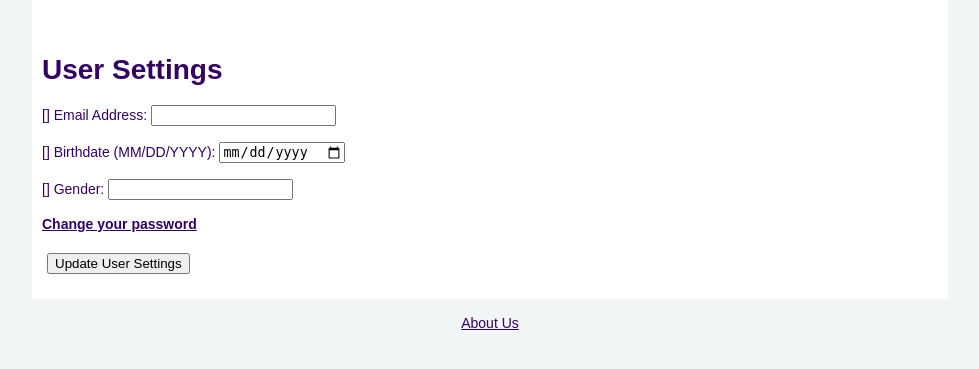
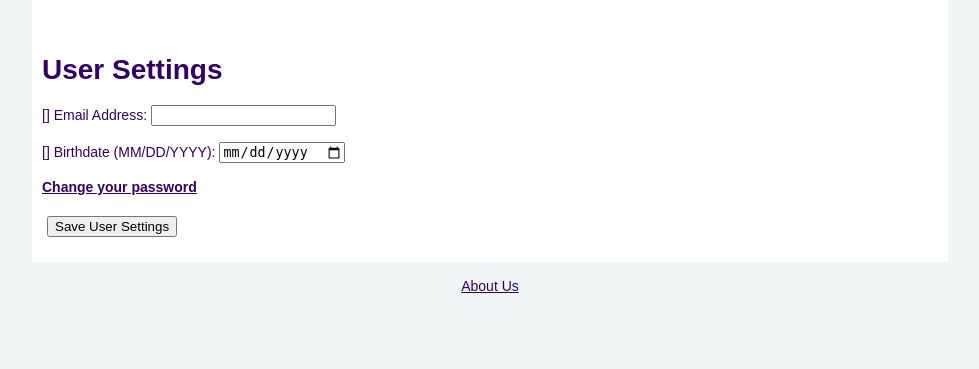
Before and after one commit to Full-House-UW/fullhouse, a Django app: template fullhouse/templates/user_settings.html in a window 1280 px wide. Shown: the part 50-419 px from the top of the page, without its empty margins (150-1129 px from the left). Run offline with Django 3.2, Linux system fonts and the light colour scheme; the template is opened without the code that fills it, so the values that code supplies are empty, except form fields; tables that the repository leaves empty hold one stand-in row (values such as "Sample post"); form fields are guessed from the names that the template uses; some libraries are stand-ins or nearby versions.

Commit message:
Re-remove gender field from user settings
Essentially re-applies f367e49 which was lost when I incorrectly resolved a
merge conflict

```diff
--- a/fullhouse/templates/user_settings.html
+++ b/fullhouse/templates/user_settings.html
@@ -35,19 +35,12 @@
 
         <div class="fieldWrapper">
           <br>
-          {{ form.gender.errors }}
-          <label form="gender">Gender: </label>
-          {{ form.gender }}
-        </div>
-
-        <div class="fieldWrapper">
-          <br>
           <a href="/accounts/password/change/"><b>Change your password</b></a>
         </div>
 
         <div id="user-settings-submit">
           <br>
-          <input type="submit" value="{% trans 'Update User Settings' %}" />
+          <input type="submit" value="{% trans 'Save User Settings' %}" />
         </div>
       </form>
     {% endif %}
```
